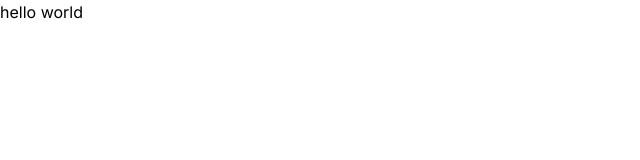
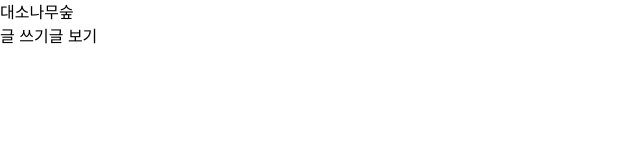
Before and after one commit to cher1shRXD/next-study, a Next.js app: page / in a window 1280 px wide. Shown: the top 160 px of the page, without its empty margins (0-640 px from the left). Built offline with nearby package versions, Linux system fonts and the light colour scheme.

Commit message:
feat::link to write and board

```diff
--- a/src/app/page.tsx
+++ b/src/app/page.tsx
@@ -5,6 +5,10 @@ import Link from "next/link";
 export default function Home() {
 
   return (
-    <h1>hello world</h1>
+    <>
+      <h1>대소나무숲</h1>
+      <Link href='/write'>글 쓰기</Link>
+      <Link href='/board'>글 보기</Link>
+    </>
   );
 }
```
